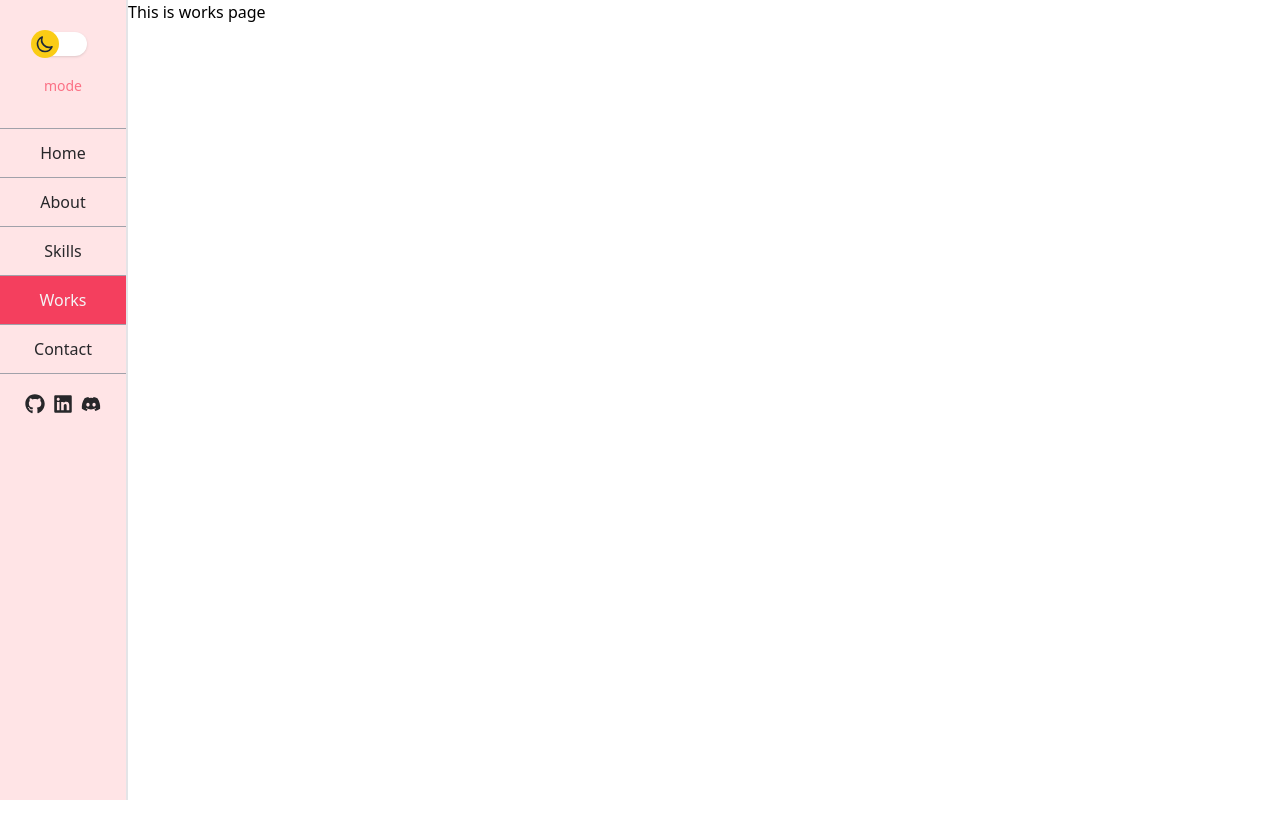
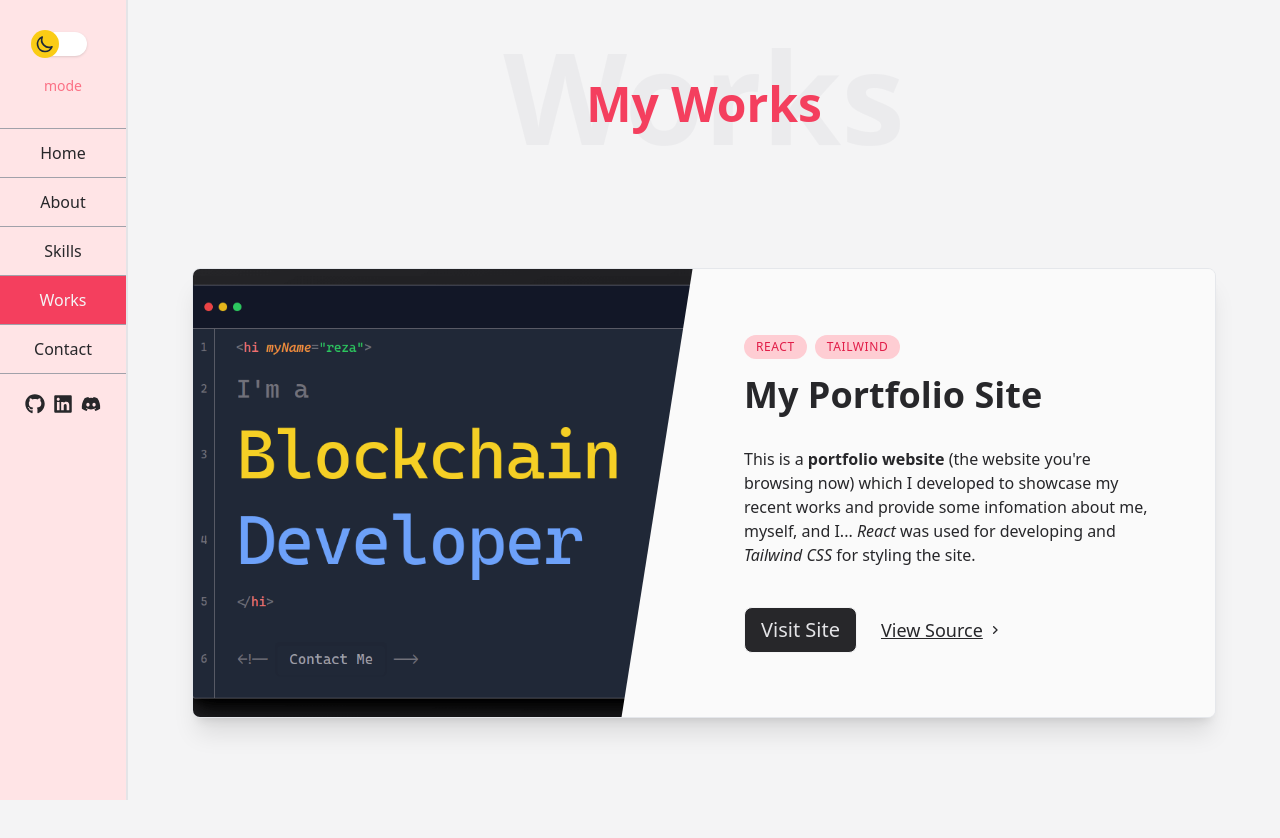
Before and after one commit to rzvl/portfolio, a React (Create React App) app: page /works in a window 1280 px wide. Shown: the top 838 px of the page. Before the commit the page ends 800 px from the top, so only its background shows below. Built offline with nearby package versions, Linux system fonts and the light colour scheme; a web font is replaced by a local one.

Commit message:
add 'my works' page

```diff
--- a/src/Components/Button.js
+++ b/src/Components/Button.js
@@ -15,5 +15,3 @@ const Button = ({ type, btnText }) => {
 };
 
 export default Button;
-
-// border border-zinc-800 dark:border-yellow-400
--- /dev/null
+++ b/src/Components/ProjectCard.js
@@ -0,0 +1,91 @@
+const ProjectCard = ({
+  src,
+  alt,
+  tags,
+  title,
+  description,
+  siteUrl,
+  sourceUrl,
+  hideSourceUrl,
+}) => {
+  const projectTags = tags.map(tag => (
+    <li
+      key={tag}
+      className="inline-block px-3 py-1 mb-4 mr-2 text-xs font-medium tracking-wider text-rose-600 dark:text-yellow-700 uppercase bg-rose-200 dark:bg-yellow-200 rounded-full"
+    >
+      {tag}
+    </li>
+  ));
+
+  const classNames = (...classes) => {
+    return classes.filter(Boolean).join(' ');
+  };
+
+  return (
+    <div className="px-4 pb-12 mx-auto sm:max-w-xl md:max-w-full lg:max-w-screen-xl md:px-24 lg:px-8 lg:pb-16">
+      <div className="flex flex-col max-w-screen-lg overflow-hidden bg-zinc-50 dark:bg-zinc-900 border rounded-lg shadow-xl dark:shadow-black lg:flex-row sm:mx-auto">
+        <div className="relative lg:w-1/2">
+          <img
+            src={src}
+            alt={alt}
+            className="object-cover w-full lg:absolute h-80 lg:h-full"
+          />
+          <svg
+            className="absolute top-0 right-0 hidden h-full text-zinc-50 dark:text-zinc-900 lg:inline-block"
+            viewBox="0 0 20 104"
+            fill="currentColor"
+          >
+            <polygon points="17.3036738 5.68434189e-14 20 5.68434189e-14 20 104 0.824555778 104"></polygon>
+          </svg>
+        </div>
+        <div className="flex flex-col justify-center p-8 bg-zinc-50 dark:bg-zinc-900 lg:p-16 lg:pl-10 lg:w-1/2">
+          <div>
+            <ul>{projectTags}</ul>
+          </div>
+          <h5 className="mb-3 text-3xl font-extrabold leading-none text-zinc-800 dark:text-zinc-200 sm:text-4xl">
+            {title}
+          </h5>
+          <p className="py-5 mb-5 text-zinc-800 dark:text-zinc-300">
+            {description}
+          </p>
+          <div className="flex items-center">
+            <a
+              href={siteUrl}
+              target="_blank"
+              rel="noreferrer"
+              className="relative inline-flex items-center justify-start overflow-hidden px-4 py-2 mr-6 font-medium transition-all bg-zinc-800 dark:bg-zinc-100 border border-zinc-100 dark:border-zinc-800 rounded-lg hover:bg-zinc-100 group"
+            >
+              <span className="w-60 h-60 rounded rotate-[-40deg] bg-rose-500 dark:bg-yellow-400 absolute bottom-0 left-0 -translate-x-full ease-out duration-500 transition-all translate-y-full mb-9 ml-9 group-hover:ml-0 group-hover:mb-32 group-hover:translate-x-0"></span>
+              <span className="text-xl relative w-full text-left text-zinc-200 dark:text-zinc-700 transition-colors duration-300 ease-in-out group-hover:text-zinc-100 dark:group-hover:text-zinc-800">
+                Visit Site
+              </span>
+            </a>
+            {/* <div className={hideSourceUrl}> */}
+            <a
+              href={sourceUrl}
+              target="_blank"
+              rel="noreferrer"
+              aria-label=""
+              className={classNames(
+                hideSourceUrl === 'true' ? 'hidden' : 'inline-flex',
+                'items-center text-lg underline transition-colors duration-200 text-deep-purple-accent-400 text-zinc-800 dark:text-zinc-100 hover:text-rose-600 dark:hover:text-yellow-400'
+              )}
+            >
+              View Source
+              <svg
+                className="inline-block w-2 ml-2"
+                fill="currentColor"
+                viewBox="0 0 12 12"
+              >
+                <path d="M9.707,5.293l-5-5A1,1,0,0,0,3.293,1.707L7.586,6,3.293,10.293a1,1,0,1,0,1.414,1.414l5-5A1,1,0,0,0,9.707,5.293Z"></path>
+              </svg>
+            </a>
+            {/* </div> */}
+          </div>
+        </div>
+      </div>
+    </div>
+  );
+};
+
+export default ProjectCard;
--- a/src/Pages/Works.js
+++ b/src/Pages/Works.js
@@ -1,7 +1,35 @@
+import PageTitle from '../Components/PageTitle';
+import ProjectCard from '../Components/ProjectCard';
+import PortfolioImg from '../img/portfolio.png';
+
 const Works = () => {
+  const portfolioDesc = () => {
+    return (
+      <>
+        This is a <span className="font-bold">portfolio website</span> (the
+        website you're browsing now) which I developed to showcase my recent
+        works and provide some infomation about me, myself, and I...{' '}
+        <span className="italic">React</span> was used for developing and{' '}
+        <span className="italic">Tailwind CSS</span> for styling the site.
+      </>
+    );
+  };
+
   return (
-    <div className="ml-32">
-      <p>This is works page</p>
+    <div className="min-h-screen w-full lg:pl-32 bg-zinc-100 dark:bg-zinc-800">
+      <div className="container flex flex-col justify-center items-start mx-auto py-20 space-y-3">
+        <PageTitle title={'My Works'} bg={'Works'} />
+        <ProjectCard
+          src={PortfolioImg}
+          alt={'my portfolio website'}
+          tags={['react', 'tailwind']}
+          title={'My Portfolio Site'}
+          description={portfolioDesc()}
+          siteUrl={'/'}
+          sourceUrl={'https://github.com/rzvl/portfolio'}
+          hideSourceUrl={'false'}
+        />
+      </div>
     </div>
   );
 };
```
Also changed, not shown: src/img/portfolio.png (added).
